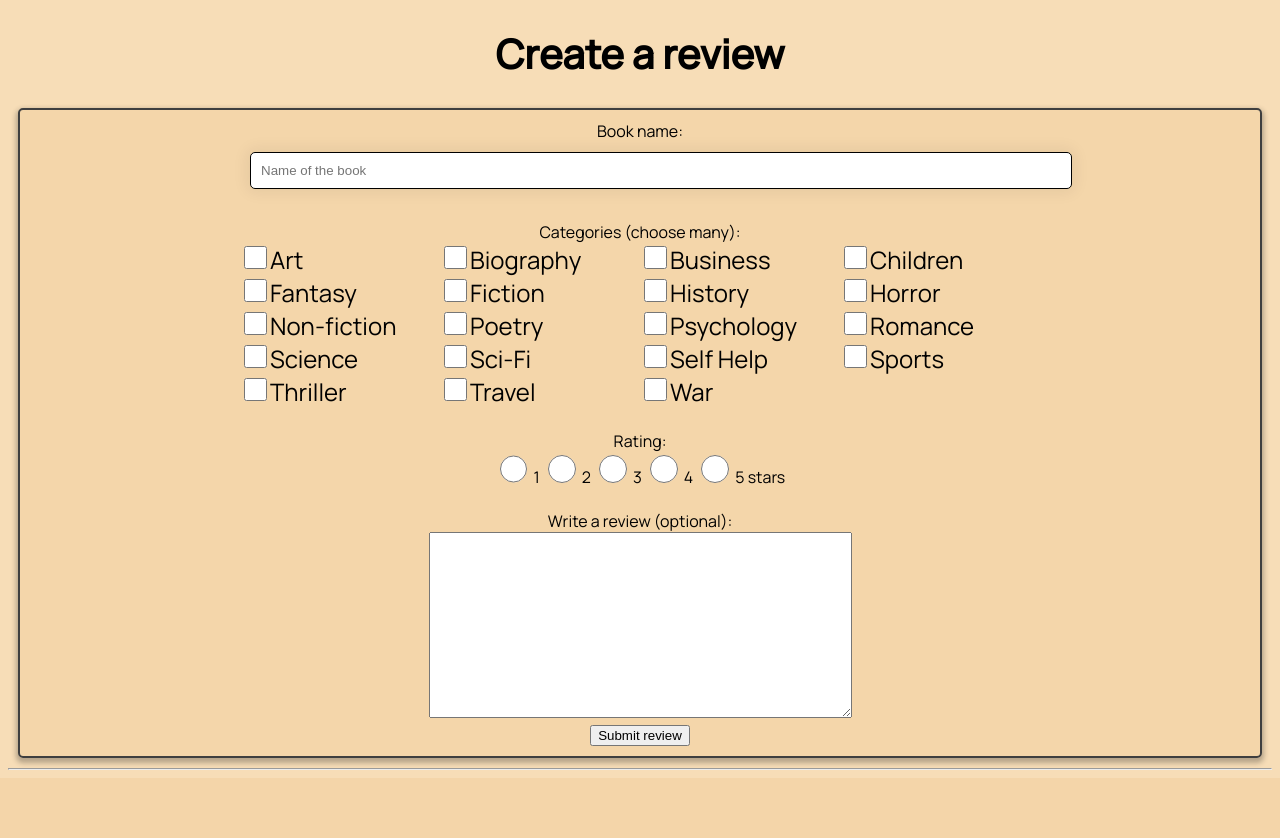
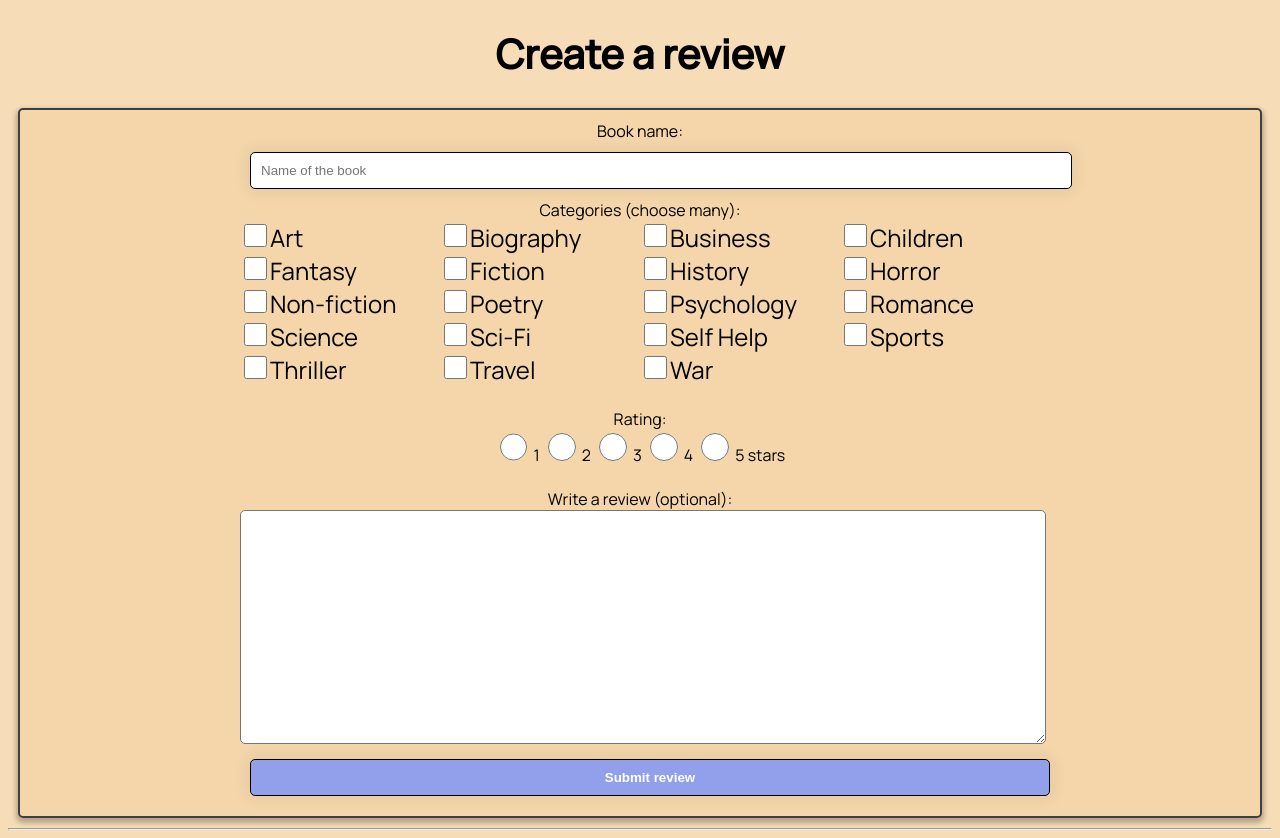
Before and after one commit to hanrastic/BookReviews-tietokantasovellus, a Flask app: page /createreview in a window 1280 px wide. Shown: the part 117-955 px from the top of the page. Before the commit the page ends 895 px from the top, so only its background shows below. Run offline with Flask 2, Linux system fonts and the light colour scheme.

Commit message:
UI modifications

```diff
--- a/routes.py
+++ b/routes.py
@@ -5,8 +5,9 @@ import books
 
 @app.route("/")
 def index():
-    top_5_books = books.get_top_5_reviewed_books()
-    return render_template("index.html", books = top_5_books)
+    top_5_books = books.get_top_5_best_reviewed_books()
+    most_reviewed_books = books.get_top_5_most_reviewed_books()
+    return render_template("index.html", books = top_5_books, books2 = most_reviewed_books)
 
 @app.route("/signup", methods=["GET","POST"])
 def signup():
--- a/static/style.css
+++ b/static/style.css
@@ -39,6 +39,12 @@ a.container {
     overflow: auto;
     text-decoration: none;
     font-size: 200%;
+}
+
+.text-area{
+    width: 100%;
+    border-radius: 5px;
+    font-size: 16px;
 }
 
 #right {
@@ -186,6 +192,10 @@ form {
     align-items: center;
 }
 
+div{
+    display: inline;
+}
+
 @media screen and (max-width: 768px) {
     header .button {
       margin: 20px;
--- a/templates/createreview.html
+++ b/templates/createreview.html
@@ -12,7 +12,6 @@
     <form action="/createreview" method="POST" onsubmit="return checkForEmptyFields(this)">
         <label for="book_name">Book name:</label>
         <input type="text" name="book_name" id="text-input" placeholder="Name of the book">
-        <br>
         <br>
         <label for="category">Categories (choose many):</label>
         {% include 'categories.html'%}
@@ -33,9 +32,9 @@
         <br>
         <label for='review-text'>Write a review (optional):</label>
         <br>
-        <textarea name='review-text' id='review-text' cols='50' rows='12'></textarea>
+        <textarea name='review-text' class="text-area" id='review-text' cols='50' rows='12'></textarea>
         <br>
-        <input type="submit" value="Submit review" class="Button">
+        <input type="submit" value="Submit review" id="login">
         <input type='hidden' name='csrf_token' value= {{ session.csrf_token }}>
     </form>
 </section>
```
Also changed, not shown: books.py (+9 -9 lines), templates/index.html (+24 -1 lines).
